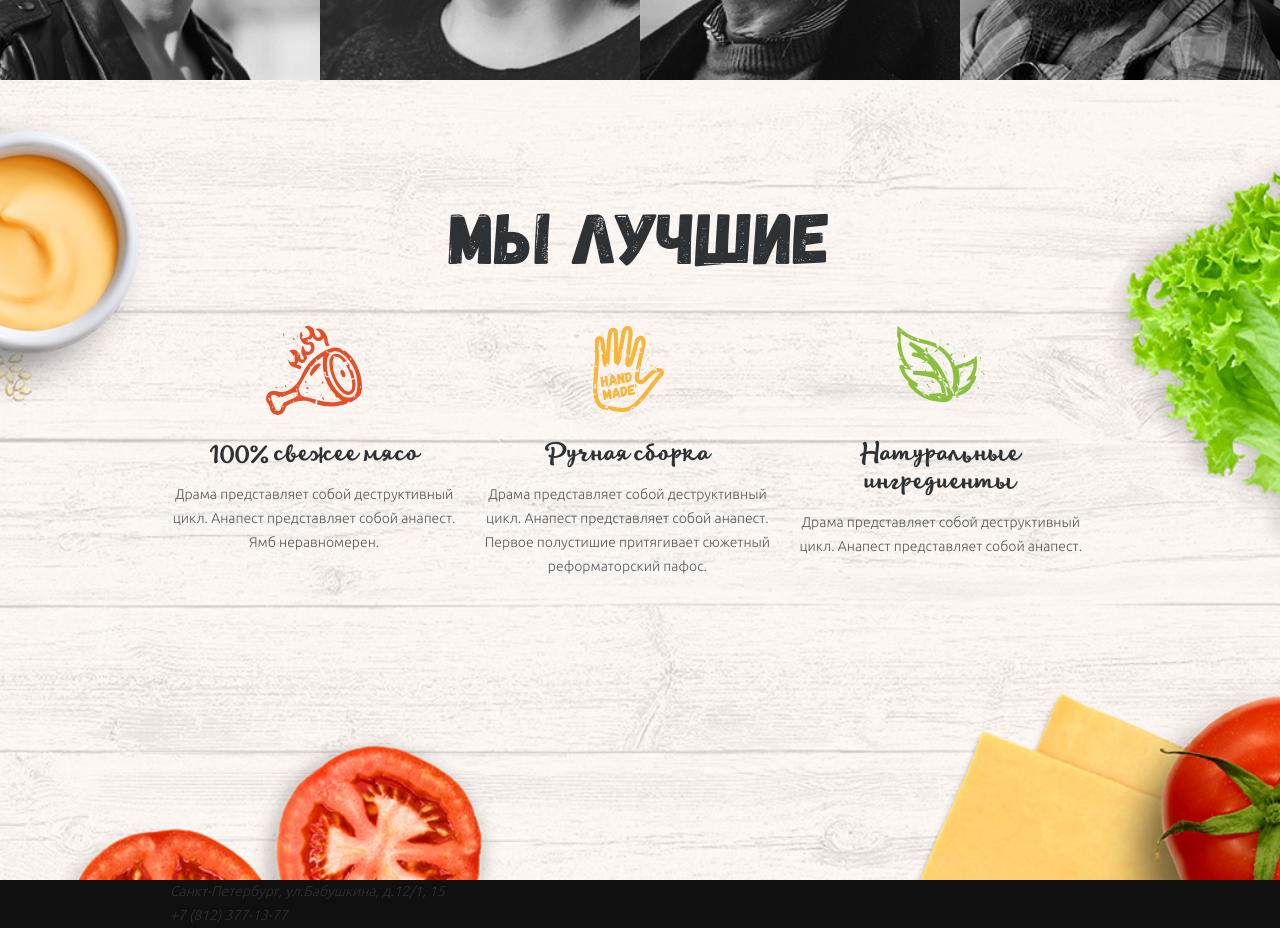
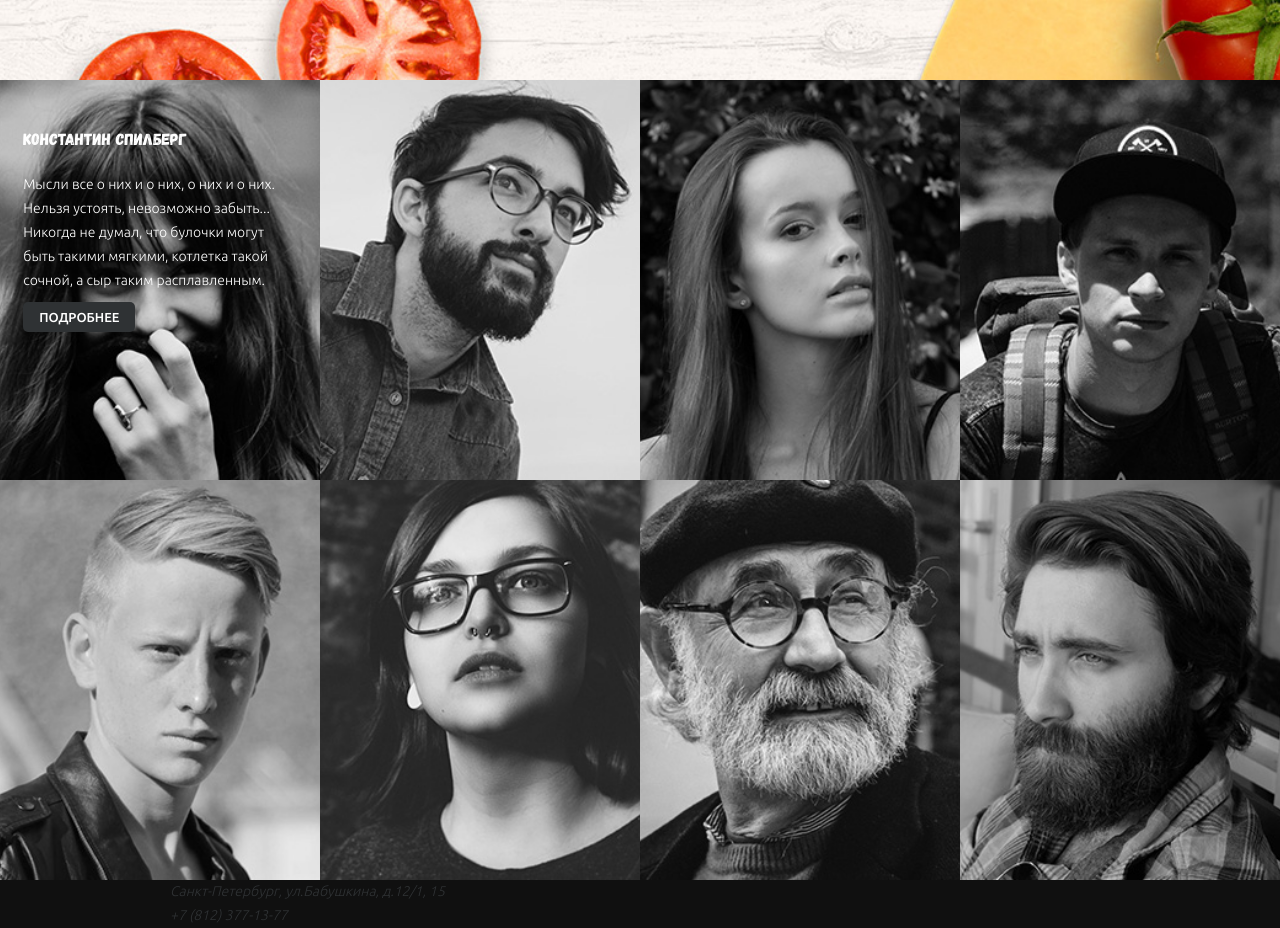
Before and after one commit to Suzie33/burgers, a plain HTML site: page index.html in a window 1280 px wide. Shown: the part 1520-2448 px from the top of the page. Drawn offline with Linux system fonts and the light colour scheme.

Commit message:
reviews stylization

```diff
--- a/css/blocks/_arrow-scroll.scss
+++ b/css/blocks/_arrow-scroll.scss
@@ -1,7 +1,8 @@
 .arrow-scroll {
     position: absolute;
     bottom: 40px;
-    left: 49.5%;
+    left: 50%;
+    transform: translateX(-50%);
 }
 
 .arrow-scroll__link {
--- a/css/blocks/_btn.scss
+++ b/css/blocks/_btn.scss
@@ -1,5 +1,5 @@
 .btn {
-    padding: 7px 16px;
+    padding: 8px 16px;
     background-color: #e45028;
     border-radius: 5px;
 
@@ -13,3 +13,12 @@
         transition: .3s;
     }
 }
+
+.btn--bc--dark {
+    background-color: #2f3234;
+
+    &:hover {
+        background-color: #1f2122;
+        transition: .3s;
+    }
+}
--- a/css/blocks/_reviews.scss
+++ b/css/blocks/_reviews.scss
@@ -4,8 +4,27 @@
 }
 
 .reviews__item {
+    position: relative;
     width: calc(100% / 4);
     height: 50vh;
+
+    &:after {
+        content: "";
+        display: block;
+        position: absolute;
+        top: 0;
+        left: 0;
+
+        width: 100%;
+        height: 100%;
+        background-color: rgba(20, 20, 20, 0.7);
+        opacity: 0;
+    }
+
+    &:hover::after {
+        opacity: 1;
+        transition: .3s;
+    }
 }
 
 .reviews__img {
@@ -13,3 +32,26 @@
     height: 100%;
     object-fit: cover;
 }
+
+.reviews__card {
+    padding: 14.5% 11% 14.5% 7.27%;
+    width: 100%;
+    height: 100%;
+    position: absolute;
+    top: 0;
+    left: 0;
+    z-index: 5;
+
+    color: #fff;
+}
+
+.reviews__title {
+    margin-bottom: 7.27%;
+    font-family: "Gagalin";
+    text-transform: uppercase;
+}
+
+.reviews__text {
+    margin-bottom: 5%;
+    font-weight: 300;
+}
--- a/index.html
+++ b/index.html
@@ -94,34 +94,6 @@
                     </ul>
                 </div>
             </section>
-            <section class="section reviews">
-                <ul class="reviews__list">
-                    <li class="reviews__item">
-                        <img src="img/review-1.jpg" alt="review1" class="reviews__img">
-                    </li>
-                    <li class="reviews__item">
-                        <img src="img/review-2.jpg" alt="review2" class="reviews__img">
-                    </li>
-                    <li class="reviews__item">
-                        <img src="img/review-3.jpg" alt="review3" class="reviews__img">
-                    </li>
-                    <li class="reviews__item">
-                        <img src="img/review-4.jpg" alt="review4" class="reviews__img">
-                    </li>
-                    <li class="reviews__item">
-                        <img src="img/review-5.jpg" alt="review5" class="reviews__img">
-                    </li>
-                    <li class="reviews__item">
-                        <img src="img/review-6.jpg" alt="review6" class="reviews__img">
-                    </li>
-                    <li class="reviews__item">
-                        <img src="img/review-7.jpg" alt="review7" class="reviews__img">
-                    </li>
-                    <li class="reviews__item">
-                        <img src="img/review-8.jpg" alt="review8" class="reviews__img">
-                    </li>
-                </ul>
-            </section>
             <section class="section features">
                 <div class="container">
                     <h2 class="section-title section-title--margin--m section-title--color--dark section-title--center">Мы лучшие</h2>
@@ -150,6 +122,39 @@
                     </ul>
                 </div>
             </section>
+            <section class="section reviews">
+                <ul class="reviews__list">
+                    <li class="reviews__item">
+                        <img src="img/review-1.jpg" alt="review1" class="reviews__img">
+                        <div class="reviews__card">
+                            <h3 class="reviews__title">Константин Спилберг</h3>
+                            <p class="reviews__text">Мысли все о них и о них, о них и о них. Нельзя устоять, невозможно забыть... Никогда не думал, что булочки могут быть такими мягкими, котлетка такой сочной, а сыр таким расплавленным.</p>
+                            <a href="#" class="btn btn--bc--dark">Подробнее</a>
+                        </div>
+                    </li>
+                    <li class="reviews__item">
+                        <img src="img/review-2.jpg" alt="review2" class="reviews__img">
+                    </li>
+                    <li class="reviews__item">
+                        <img src="img/review-3.jpg" alt="review3" class="reviews__img">
+                    </li>
+                    <li class="reviews__item">
+                        <img src="img/review-4.jpg" alt="review4" class="reviews__img">
+                    </li>
+                    <li class="reviews__item">
+                        <img src="img/review-5.jpg" alt="review5" class="reviews__img">
+                    </li>
+                    <li class="reviews__item">
+                        <img src="img/review-6.jpg" alt="review6" class="reviews__img">
+                    </li>
+                    <li class="reviews__item">
+                        <img src="img/review-7.jpg" alt="review7" class="reviews__img">
+                    </li>
+                    <li class="reviews__item">
+                        <img src="img/review-8.jpg" alt="review8" class="reviews__img">
+                    </li>
+                </ul>
+            </section>
         </div>
         <footer class="footer">
             <div class="container">
```
Also changed, not shown: css/layout/main.css.
